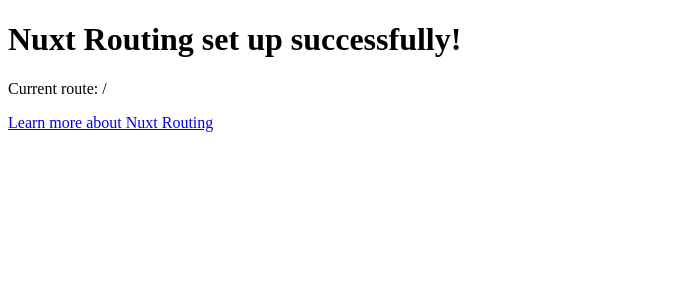
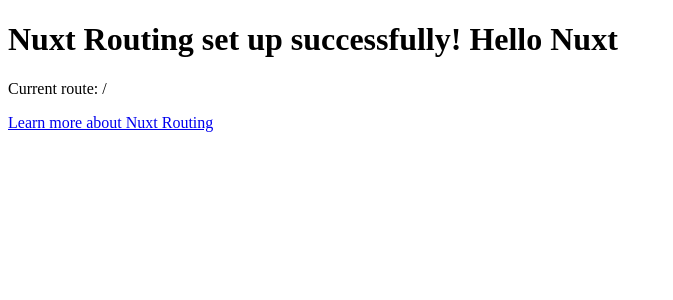
Before and after one commit to romijulianto/nuxt-started, a Nuxt app: page / in a window 1280 px wide. Shown: the top 300 px of the page, without its empty margins (0-673 px from the left). Built offline with nearby package versions, Linux system fonts and the light colour scheme.

Commit message:
feat: add app configuration and update index.vue to display dynamic title

```diff
--- /dev/null
+++ b/app.config.ts
@@ -0,0 +1,9 @@
+export default defineAppConfig({
+  title: "Hello Nuxt",
+  theme: {
+    dark: true,
+    colors: {
+      primary: "#ff0000",
+    },
+  },
+});
--- a/pages/index.vue
+++ b/pages/index.vue
@@ -1,10 +1,15 @@
 <script setup lang="ts">
 const route = useRoute()
+const appConfig = useAppConfig()
+
+console.log(appConfig.theme)
 </script>
+
+
 
 <template>
   <div>
-    <h1>Nuxt Routing set up successfully!</h1>
+    <h1>Nuxt Routing set up successfully! {{ appConfig.title }}</h1>
     <p>Current route: {{ route.path }}</p>
     <a href="https://nuxt.com/docs/getting-started/routing" target="_blank">Learn more about Nuxt Routing</a>
   </div>
```
